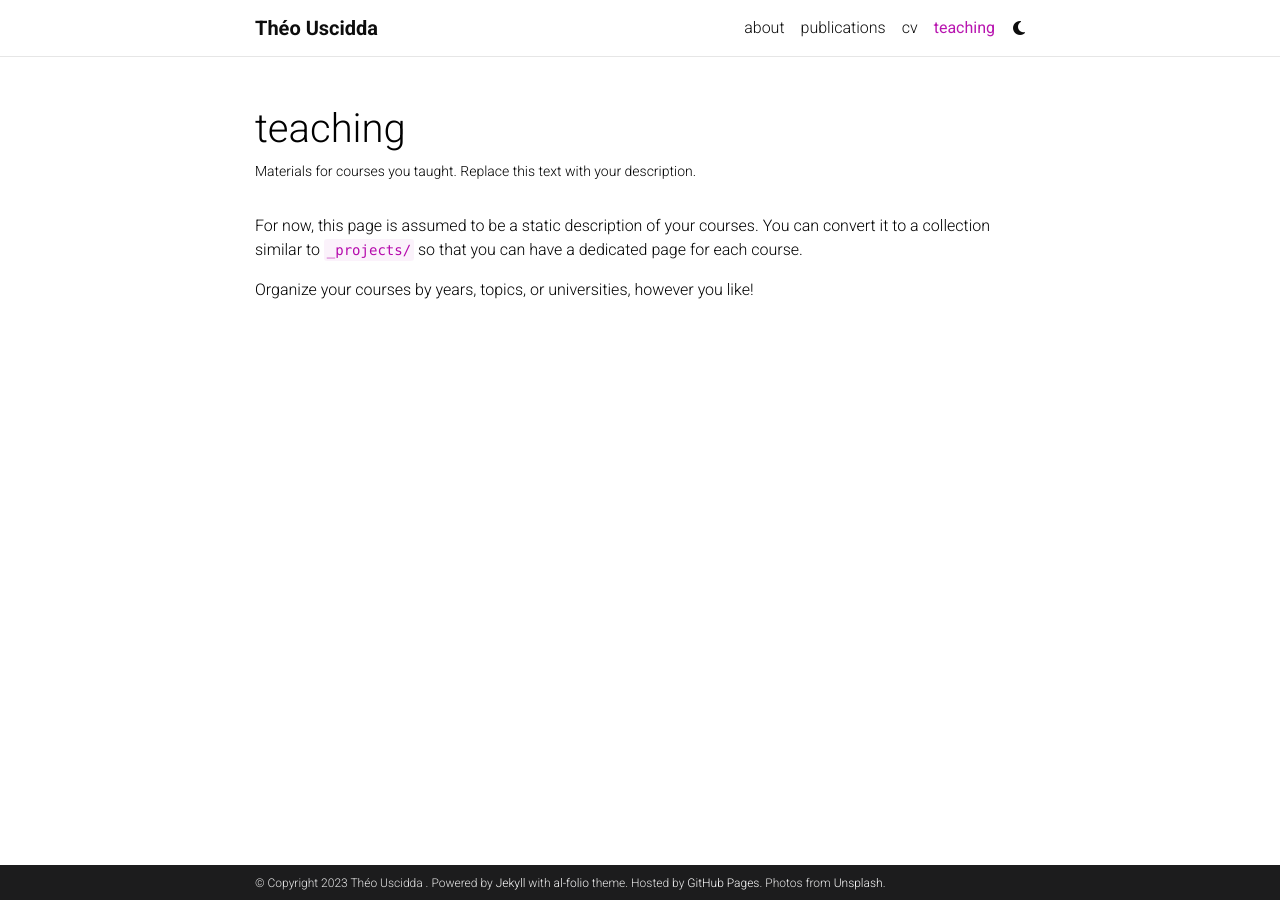
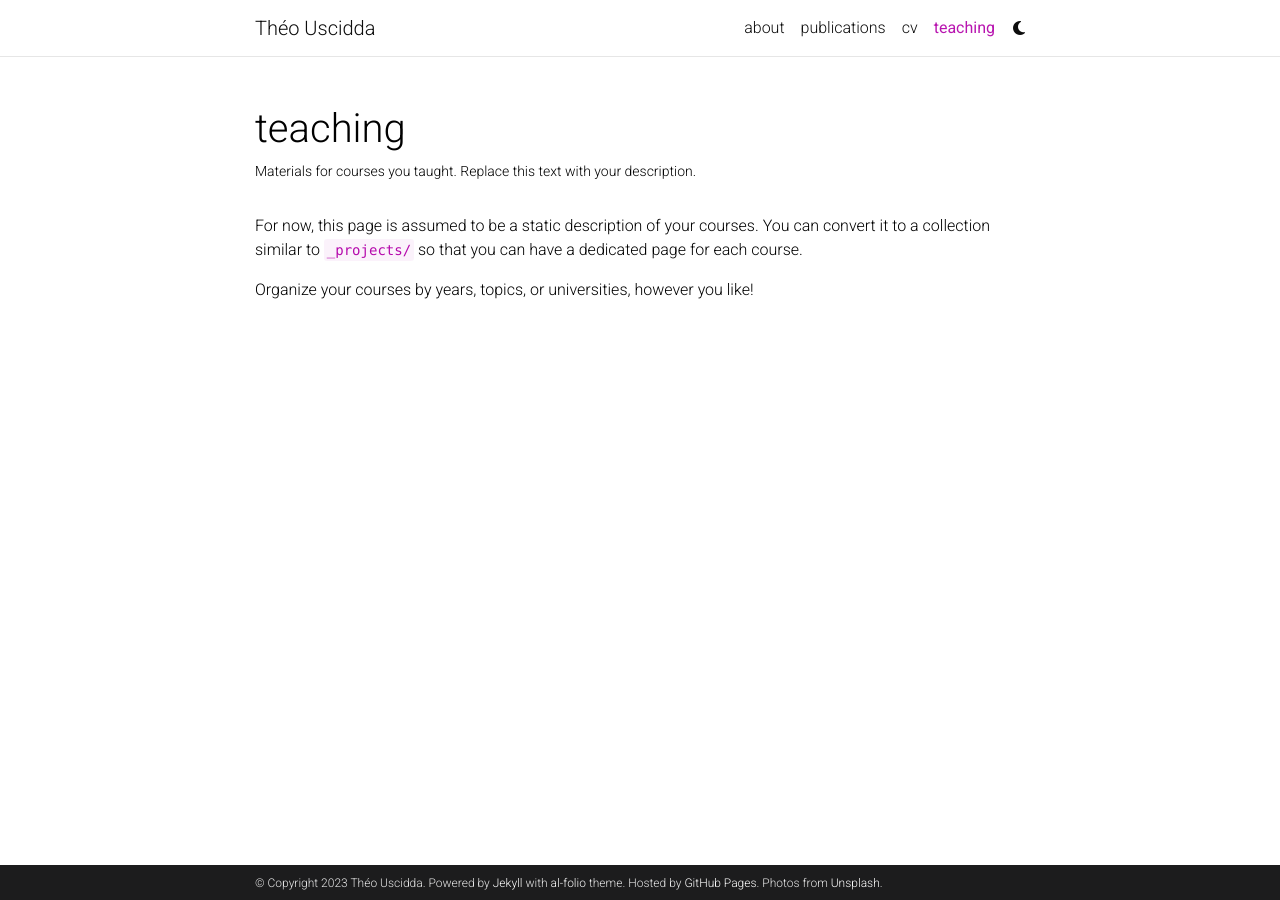
Before and after one commit to theouscidda6/theouscidda6.github.io, a Jekyll site: the page built from _pages/teaching.md, in a window 1280 px wide. Built offline with Jekyll 4.4.1, drawn with Linux system fonts in a browser that asks for light colours; full-size pictures stand in for the smaller copies a plugin makes; comment, search, counter and statistics services are not loaded; a style sheet for code colours, icons or effects is not loaded; part of the change alters nothing that is shown.

```diff
--- a/_config.yml
+++ b/_config.yml
@@ -2,10 +2,10 @@
 # Site settings
 # -----------------------------------------------------------------------------
 
-title: blank # the website title (if blank, full name will be used instead)
-first_name: Théo Uscidda
+title: Théo Uscidda # the website title (if blank, full name will be used instead)
+first_name: Théo
 middle_name:
-last_name:
+last_name: Uscidda
 email: theo.uscidda@gmail.com
 description: > # the ">" symbol means to ignore newlines until "footer_text:"
   A simple, whitespace theme for academics. Based on [*folio](https://github.com/bogoli/-folio) design.
```
